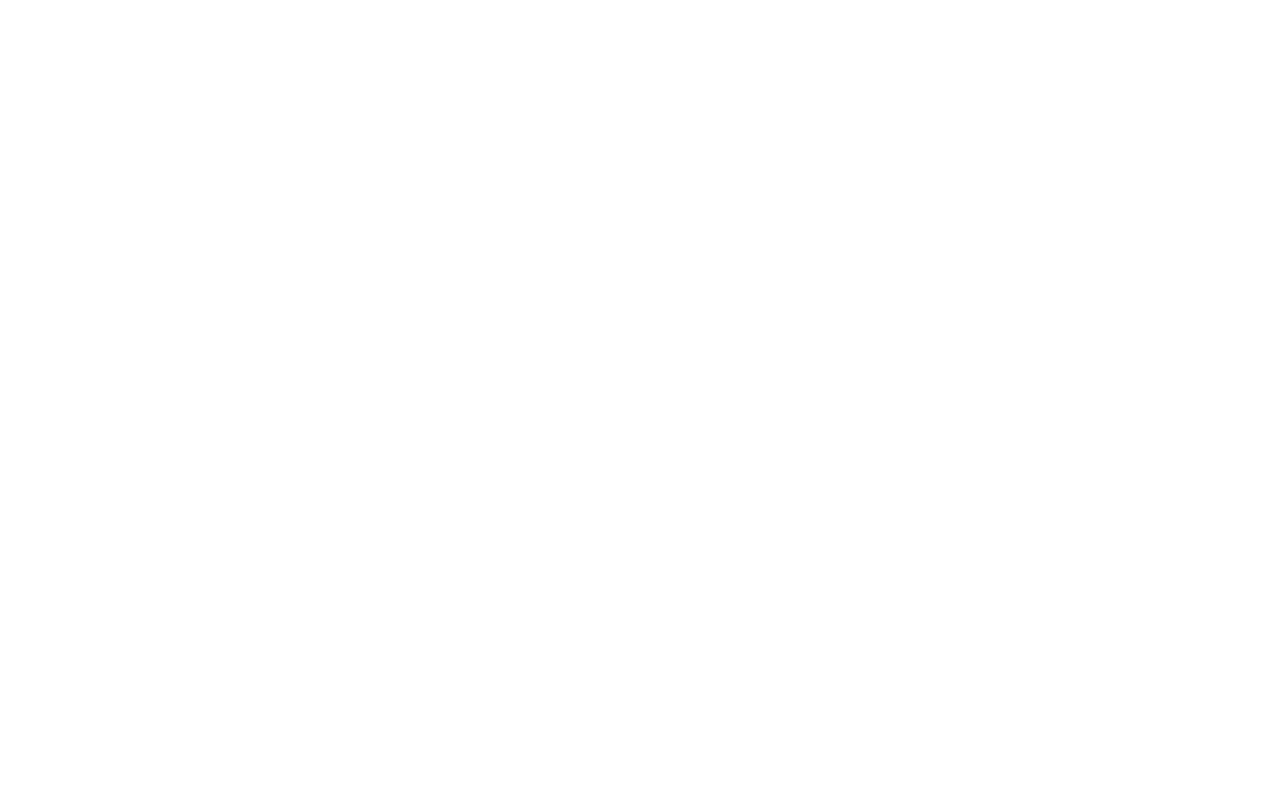
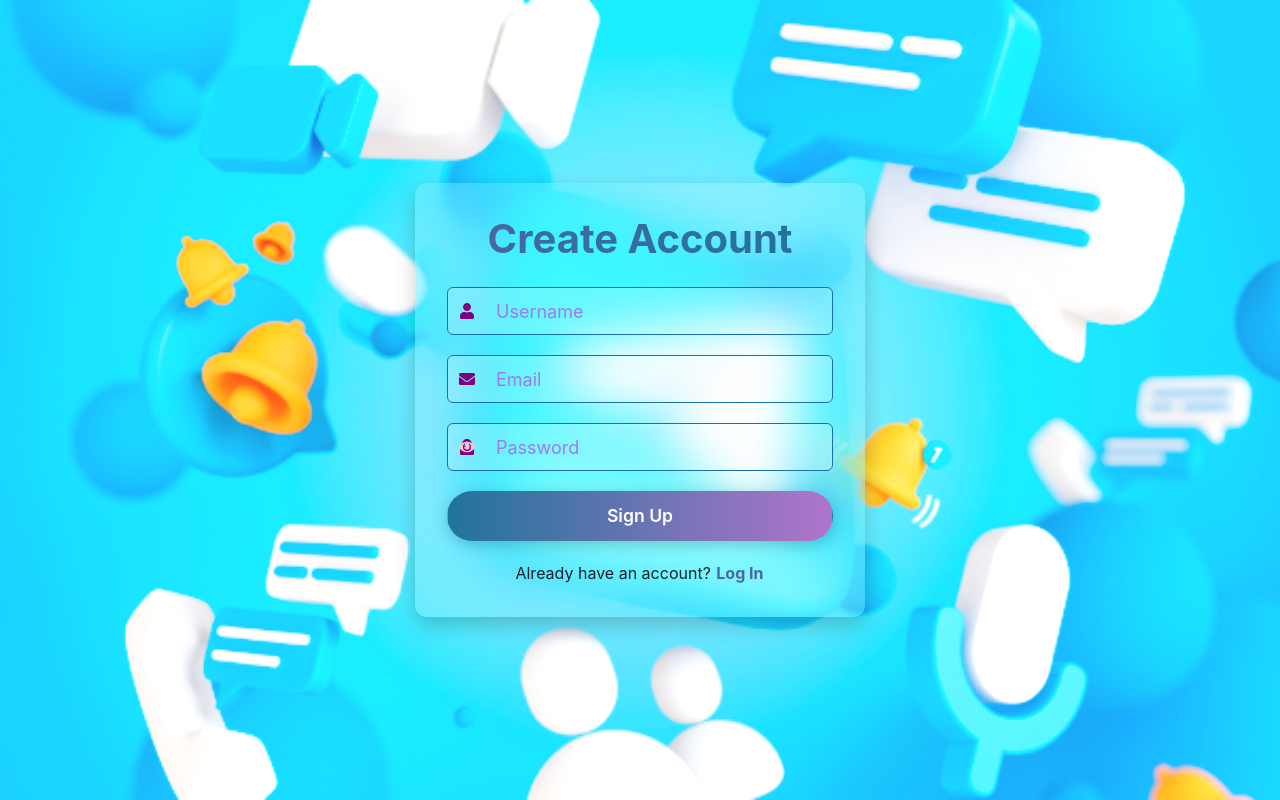
Before and after one commit to Vedang260/Chat-App, a React (Vite) app in the folder frontend/: page /signup in a window 1280 px wide. Before the commit this address had no page. Built offline with nearby package versions, Linux system fonts and the light colour scheme.

Commit message:
Sign up page is created

```diff
--- a/frontend/package.json
+++ b/frontend/package.json
@@ -16,6 +16,7 @@
     "framer-motion": "^12.7.3",
     "react": "^19.0.0",
     "react-dom": "^19.0.0",
+    "react-icons": "^5.5.0",
     "react-router-dom": "^7.5.0"
   },
   "devDependencies": {
--- a/frontend/src/App.tsx
+++ b/frontend/src/App.tsx
@@ -1,5 +1,6 @@
 import { BrowserRouter as Router, Route, Routes } from 'react-router-dom'
 import Home from './pages/Home'
+import SignUp from './pages/SignUp'
 
 function App() {
 
@@ -8,6 +9,7 @@ function App() {
      <Router>
         <Routes>
           <Route path="/" element={<Home />} />
+          <Route path="/signup" element={<SignUp />} />
         </Routes>
       </Router>
     </>
--- /dev/null
+++ b/frontend/src/pages/SignUp.tsx
@@ -0,0 +1,305 @@
+import { useState } from 'react';
+import { useNavigate } from 'react-router-dom';
+import { motion } from 'framer-motion';
+import {
+  Box,
+  Button,
+  Heading,
+  Text,
+  Input,
+  InputGroup,
+  InputLeftElement,
+  FormControl,
+  FormErrorMessage,
+  Stack,
+  useToast,
+  ChakraProvider,
+  extendTheme
+} from '@chakra-ui/react';
+import {
+  FaUser,
+  FaEnvelope,
+  FaLock,
+  FaEye,
+  FaEyeSlash
+} from 'react-icons/fa';
+
+const MotionBox = motion(Box);
+const MotionButton = motion(Button);
+const theme = extendTheme({
+    colors: {
+      brand: {
+        50: '#f0f9ff',
+        100: '#e0f2fe',
+        200: '#bae6fd',
+        300: '#7dd3fc',
+        400: '#38bdf8',
+        500: '#4B66A2',
+        600: '#20749B',
+        700: '#B074CA',
+        800: '#63397D',
+        900: '#1B70A9',
+        textDark: '#502C32',
+        primary: '#4B66A2',       // Main brand blue
+      secondary: '#20749B',     // Teal accent
+      accent: '#B074CA',        // Purple accent
+      darkAccent: '#63397D',    // Dark purple
+      deepBlue: '#1B70A9',      // Dark blue
+      glassBg: 'rgba(255, 255, 255, 0.15)', // Glass effect
+      overlay: 'rgba(255, 255, 255, 0.1)'   // Background overlay
+      },
+    },
+    styles: {
+      global: {
+        body: {
+          overflowX: 'hidden',
+        },
+      },
+    },
+  });
+const SignUp = () => {
+  const navigate = useNavigate();
+  const toast = useToast();
+  const [showPassword, setShowPassword] = useState(false);
+  const [formData, setFormData] = useState({
+    username: '',
+    email: '',
+    password: ''
+  });
+  const [errors, setErrors] = useState({
+    username: '',
+    email: '',
+    password: ''
+  });
+
+  const handleChange = (e: any) => {
+    const { name, value} = e.target;
+    setFormData(prev => ({
+      ...prev,
+      [name]: value
+    }));
+    // Clear error when user types
+    if (errors[name as keyof typeof errors]) {
+      setErrors(prev => ({
+        ...prev,
+        [name]: ''
+      }));
+    }
+  };
+
+  const validateForm = () => {
+    let valid = true;
+    const newErrors = { username: '', email: '', password: '' };
+
+    if (!formData.username.trim()) {
+      newErrors.username = 'Username is required';
+      valid = false;
+    } else if (formData.username.length < 3) {
+      newErrors.username = 'Username must be at least 3 characters';
+      valid = false;
+    }
+
+    if (!formData.email.trim()) {
+      newErrors.email = 'Email is required';
+      valid = false;
+    } else if (!/^\S+@\S+\.\S+$/.test(formData.email)) {
+      newErrors.email = 'Email is invalid';
+      valid = false;
+    }
+
+    if (!formData.password) {
+      newErrors.password = 'Password is required';
+      valid = false;
+    } else if (formData.password.length < 6) {
+      newErrors.password = 'Password must be at least 6 characters';
+      valid = false;
+    }
+
+    setErrors(newErrors);
+    return valid;
+  };
+
+  const handleSubmit = (e: any) => {
+    e.preventDefault();
+    if (validateForm()) {
+      // Simulate successful signup
+      toast({
+        title: 'Account created.',
+        description: "We've created your account successfully!",
+        status: 'success',
+        duration: 3000,
+        isClosable: true,
+      });
+      setTimeout(() => navigate('/'), 1500);
+    }
+  };
+
+  return (
+     <ChakraProvider theme={theme}>
+        <Box
+      minH="100vh"
+      w="100vw"
+      backgroundImage="url('/assets/images/background_image.png')"
+      backgroundPosition="center"
+      backgroundSize="cover"
+      display="flex"
+      justifyContent="center"
+      alignItems="center"
+      position="relative"
+      overflow="hidden"
+      _before={{
+        content: '""',
+        position: 'absolute',
+        inset: 0,
+        bg: 'rgba(255, 255, 255, 0.1)',
+        backdropFilter: 'brightness(1.2) saturate(1.3)',
+        zIndex: 1
+      }}
+    >
+      <MotionBox
+        as="form"
+        onSubmit={handleSubmit}
+        zIndex={2}
+        w="100%"
+        maxW={{ base: '90%', md: '450px' }}
+        p={{ base: 6, md: 8 }}
+        borderRadius="xl"
+        bg="rgba(255, 255, 255, 0.15)"
+        backdropFilter="blur(25px)"
+        boxShadow="0px 8px 20px rgba(0, 0, 0, 0.2)"
+        initial={{ opacity: 0, y: 20 }}
+        animate={{ opacity: 1, y: 0 }}
+        transition={{ duration: 0.5 }}
+      >
+        <Heading
+          fontSize={{ base: '2rem', md: '2.5rem' }}
+          fontWeight="bold"
+          mb={6}
+          textAlign="center"
+          bgGradient="linear(to-r, brand.500, brand.600)"
+          bgClip="text"
+        >
+          Create Account
+        </Heading>
+
+        <Stack spacing={5}>
+          <FormControl isInvalid={!!errors.username}>
+            <InputGroup>
+              <InputLeftElement pointerEvents="none" h="full">
+                <FaUser color="purple" />
+              </InputLeftElement>
+              <Input
+                name="username"
+                type="text"
+                placeholder="Username"
+                size="lg"
+                value={formData.username}
+                onChange={handleChange}
+                borderColor="brand.deepBlue"
+                focusBorderColor="brand.500"
+                bg="rgba(255, 255, 255, 0.2)"
+                _hover={{ bg: 'rgba(255, 255, 255, 0.3)' }}
+                _placeholder={{ color: 'purple.400' }}
+              />
+            </InputGroup>
+            <FormErrorMessage>{errors.username}</FormErrorMessage>
+          </FormControl>
+
+          <FormControl isInvalid={!!errors.email}>
+            <InputGroup>
+              <InputLeftElement pointerEvents="none" h="full">
+                <FaEnvelope color="purple" />
+              </InputLeftElement>
+              <Input
+                name="email"
+                type="email"
+                placeholder="Email"
+                size="lg"
+                value={formData.email}
+                onChange={handleChange}
+                borderColor="brand.deepBlue"
+                focusBorderColor="brand.500"
+                bg="rgba(255, 255, 255, 0.2)"
+                _hover={{ bg: 'rgba(255, 255, 255, 0.3)' }}
+                _placeholder={{ color: 'purple.400' }}
+              />
+            </InputGroup>
+            <FormErrorMessage>{errors.email}</FormErrorMessage>
+          </FormControl>
+
+          <FormControl isInvalid={!!errors.password}>
+            <InputGroup>
+              <InputLeftElement pointerEvents="none" h="full">
+                <FaLock color="purple" />
+              </InputLeftElement>
+              <Input
+                name="password"
+                type={showPassword ? 'text' : 'password'}
+                placeholder="Password"
+                size="lg"
+                value={formData.password}
+                onChange={handleChange}
+                borderColor="brand.deepBlue"
+                focusBorderColor="brand.500"
+                bg="rgba(255, 255, 255, 0.2)"
+                _hover={{ bg: 'rgba(255, 255, 255, 0.3)' }}
+                _placeholder={{ color: 'purple.400' }}
+              />
+              <InputLeftElement
+                pointerEvents="auto"
+                right="2"
+                h="full"
+                cursor="pointer"
+                onClick={() => setShowPassword(!showPassword)}
+              >
+                {showPassword ? (
+                  <FaEyeSlash color="pink" />
+                ) : (
+                  <FaEye color="pink" />
+                )}
+              </InputLeftElement>
+            </InputGroup>
+            <FormErrorMessage>{errors.password}</FormErrorMessage>
+          </FormControl>
+
+          <MotionButton
+            type="submit"
+            size="lg"
+            py={6}
+            fontSize="1.1rem"
+            fontWeight="semibold"
+            borderRadius="full"
+            bgGradient="linear(to-r, brand.600, brand.700)"
+            color="white"
+            _hover={{
+              bgGradient: 'linear(to-r, brand.800, brand.900)',
+              transform: 'translateY(-2px)',
+              boxShadow: '0 6px 20px rgba(0, 0, 0, 0.3)'
+            }}
+            boxShadow="0 4px 15px rgba(0, 0, 0, 0.2)"
+            whileHover={{ scale: 1.02 }}
+            whileTap={{ scale: 0.98 }}
+          >
+            Sign Up
+          </MotionButton>
+
+          <Text textAlign="center" color="textDark.800">
+            Already have an account?{' '}
+            <Button
+              variant="link"
+              color="brand.500"
+              fontWeight="bold"
+              onClick={() => navigate('/login')}
+              _hover={{ textDecoration: 'none', border: 'none' }}
+            >
+              Log In
+            </Button>
+          </Text>
+        </Stack>
+      </MotionBox>
+    </Box>
+     </ChakraProvider>
+  );
+};
+
+export default SignUp;
```
Also changed, not shown: 1 other file (tests, documents, lock files or other folders).
